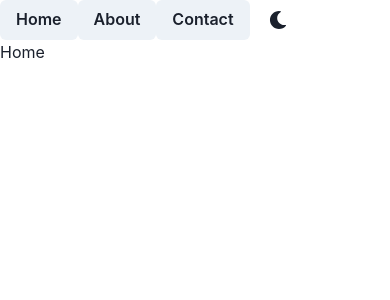
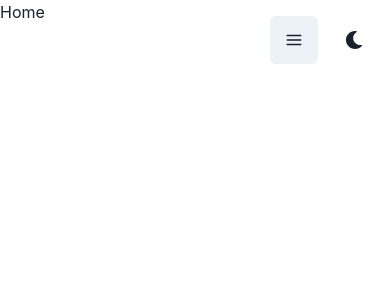
Before and after one commit to LydiaRobnik/Portfolio, a React (Create React App) app: page / in a window 390 px wide. Shown: the top 300 px of the page. Built offline with nearby package versions, Linux system fonts and the light colour scheme.

Commit message:
mobile navbar added

```diff
--- a/package.json
+++ b/package.json
@@ -3,6 +3,7 @@
   "version": "0.1.0",
   "private": true,
   "dependencies": {
+    "@chakra-ui/icons": "^2.0.1",
     "@chakra-ui/react": "^2.1.2",
     "@emotion/react": "^11.9.0",
     "@emotion/styled": "^11.8.1",
--- a/src/Components/Navbar.js
+++ b/src/Components/Navbar.js
@@ -1,28 +1,112 @@
-import React from 'react';
+import React, { useState } from 'react';
 import { NavLink } from 'react-router-dom';
-import { Flex, Button } from '@chakra-ui/react';
+import { Flex, Button, IconButton } from '@chakra-ui/react';
+import { HamburgerIcon, CloseIcon } from '@chakra-ui/icons';
+
 import { ColorModeSwitcher } from '../ColorModeSwitcher';
 
 const Navbar = () => {
+  const [isOpen, setIsOpen] = useState('none');
+
+  const handleClick = () => {
+    setIsOpen(isOpen === 'none' ? 'block' : 'none');
+  };
+
   return (
-    <div>
+    <>
       <nav>
-        <Flex>
-          <Flex>
+        {/* navbar screen size > lg */}
+        <Flex pos="fixed" top="1rem" right="1rem" align="center">
+          <Flex display={['none', 'none', 'flex', 'flex']}>
             <NavLink to="/">
-              <Button>Home</Button>
+              <Button
+                as="a"
+                variant="ghost"
+                aria-lable="Home"
+                my={5}
+                w="100%"
+                cursor="pointer"
+              >
+                Home
+              </Button>
             </NavLink>
             <NavLink to="/about">
-              <Button>About</Button>
+              <Button as="a" variant="ghost" aria-lable="About" my={5} w="100%">
+                About
+              </Button>
             </NavLink>
             <NavLink to="/contact">
-              <Button>Contact</Button>
+              <Button
+                as="a"
+                variant="ghost"
+                aria-lable="Contact"
+                my={5}
+                w="100%"
+              >
+                Contact
+              </Button>
             </NavLink>
           </Flex>
+          <IconButton
+            aria-label="Open Menu"
+            size="lg"
+            mr={2}
+            icon={<HamburgerIcon />}
+            display={['flex', 'flex', 'none', 'none']}
+            onClick={handleClick}
+          />
           <ColorModeSwitcher justifySelf="flex-end" />
         </Flex>
+        {/* mobile menue, screen size < lg */}
+        <Flex
+          w="100vw"
+          bgColor="gray.50"
+          zIndex={20}
+          h="100vh"
+          pos="fixed"
+          top="0"
+          left="0"
+          overflow="auto"
+          direction="column"
+          display={isOpen}
+        >
+          <Flex justify="flex-end">
+            <IconButton
+              aria-label="Close Menu"
+              size="lg"
+              mt={2}
+              mr={2}
+              icon={<CloseIcon />}
+              onClick={handleClick}
+            />
+          </Flex>
+
+          <Flex direction="column" align="center">
+            <NavLink to="/">
+              <Button as="a" variant="ghost" aria-lable="Home" my={5} w="100%">
+                Home
+              </Button>
+            </NavLink>
+            <NavLink to="/about">
+              <Button as="a" variant="ghost" aria-lable="About" my={5} w="100%">
+                About
+              </Button>
+            </NavLink>
+            <NavLink to="/contact">
+              <Button
+                as="a"
+                variant="ghost"
+                aria-lable="Contact"
+                my={5}
+                w="100%"
+              >
+                Contact
+              </Button>
+            </NavLink>
+          </Flex>
+        </Flex>
       </nav>
-    </div>
+    </>
   );
 };
 
```
Also changed, not shown: 1 other file (tests, documents, lock files or other folders).
